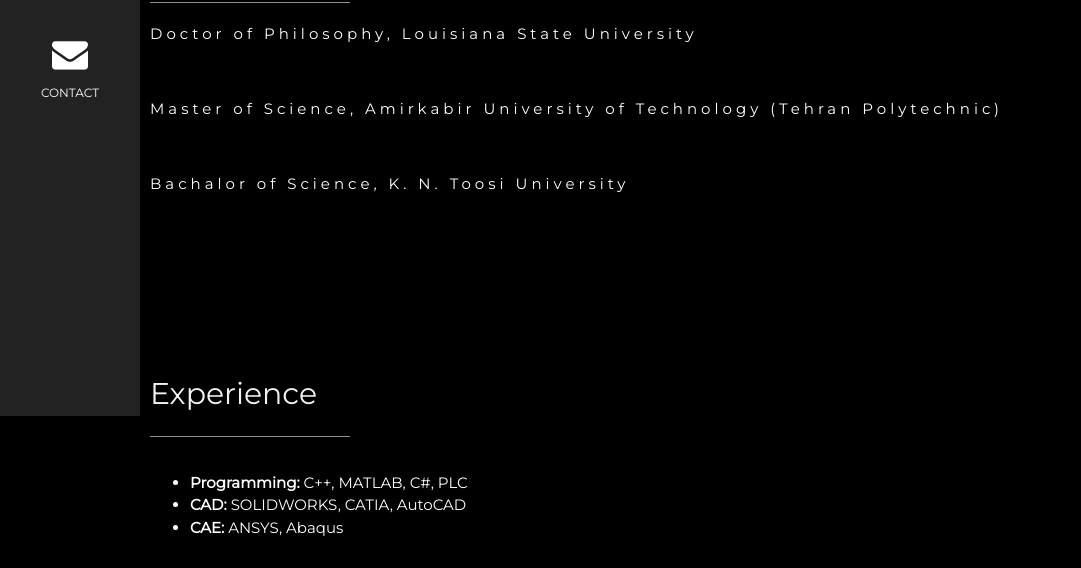
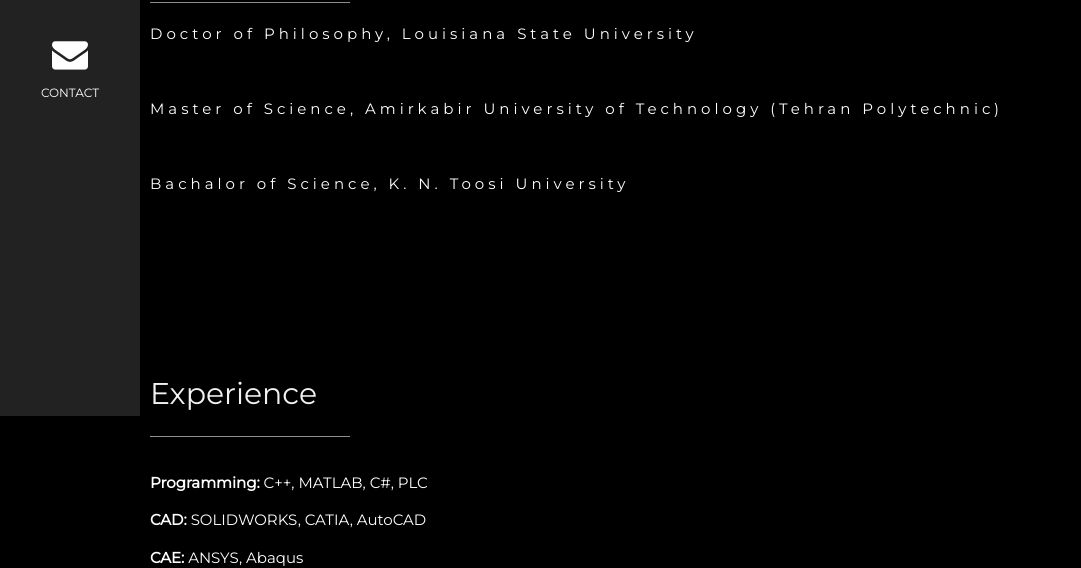
Before and after one commit to FaRiid152/FaridSahebsara.github.io, a plain HTML site: page index.html in a window 1280 px wide. Shown: the part 384-952 px from the top of the page, without its empty margins (0-1081 px from the left). Drawn offline with nearby package versions, Linux system fonts and the light colour scheme.

Commit message:
Update index.html

```diff
--- a/index.html
+++ b/index.html
@@ -84,15 +84,9 @@ body, h1,h2,h3,h4,h5,h6 {font-family: "Montserrat", sans-serif}
     <!-- Grid for skills -->
     <div class="w3-row-padding" style="margin:0 -16px">
       <div class="w3-half">
-        <ul>
-          <li><b>Programming:</b> C++, MATLAB, C#, PLC</li>
-          <li><b>CAD:</b> SOLIDWORKS, CATIA, AutoCAD</li>
-          <li><b>CAE:</b> ANSYS, Abaqus</li>
-        </ul>
-      </div>
-
-      <div class="w3-half">
-
+          <p><b>Programming:</b> C++, MATLAB, C#, PLC</p>
+          <p><b>CAD:</b> SOLIDWORKS, CATIA, AutoCAD</p>
+          <p><b>CAE:</b> ANSYS, Abaqus</p>
       </div>
     <!-- End skills grid -->
   </div>
```
